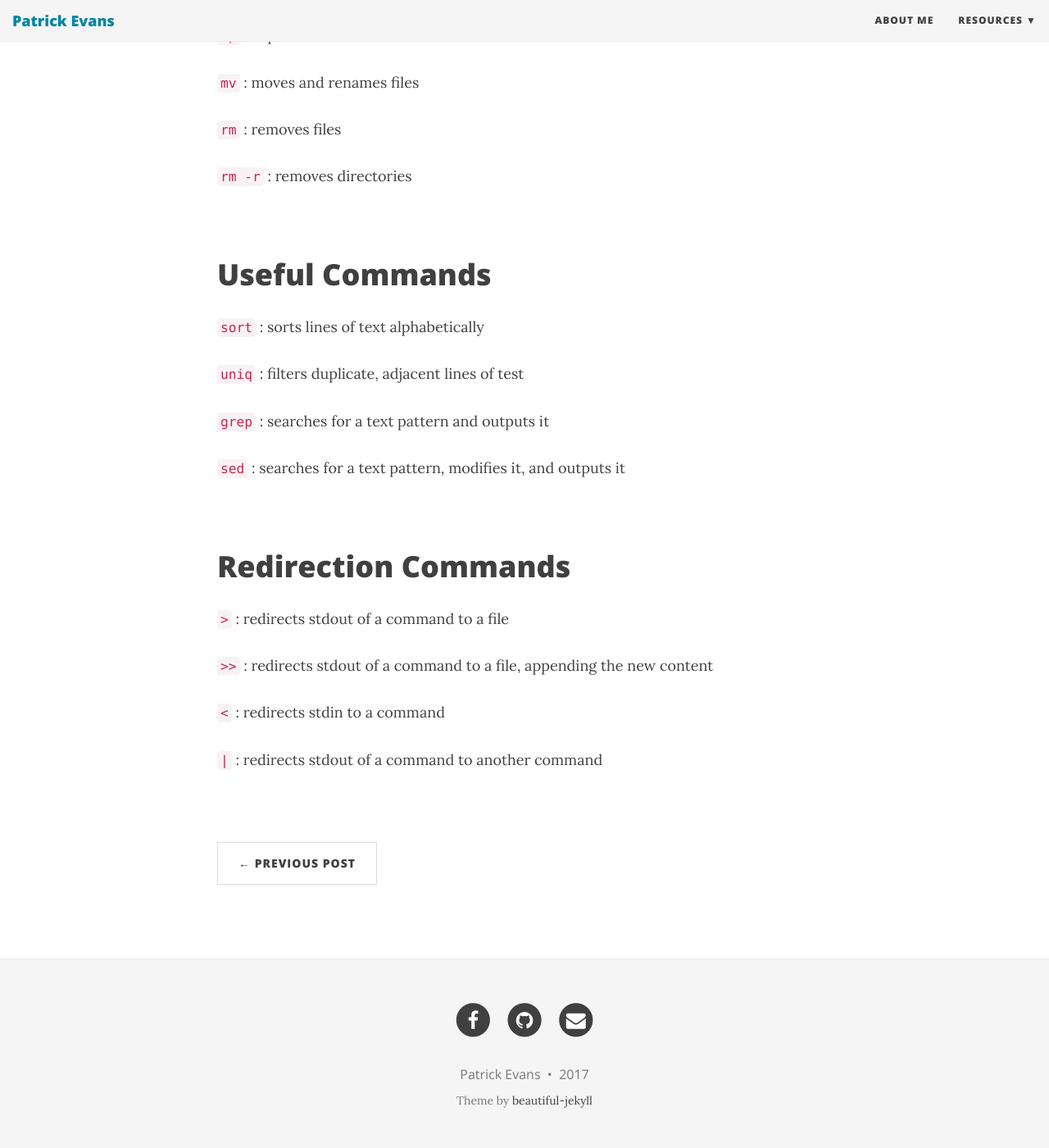
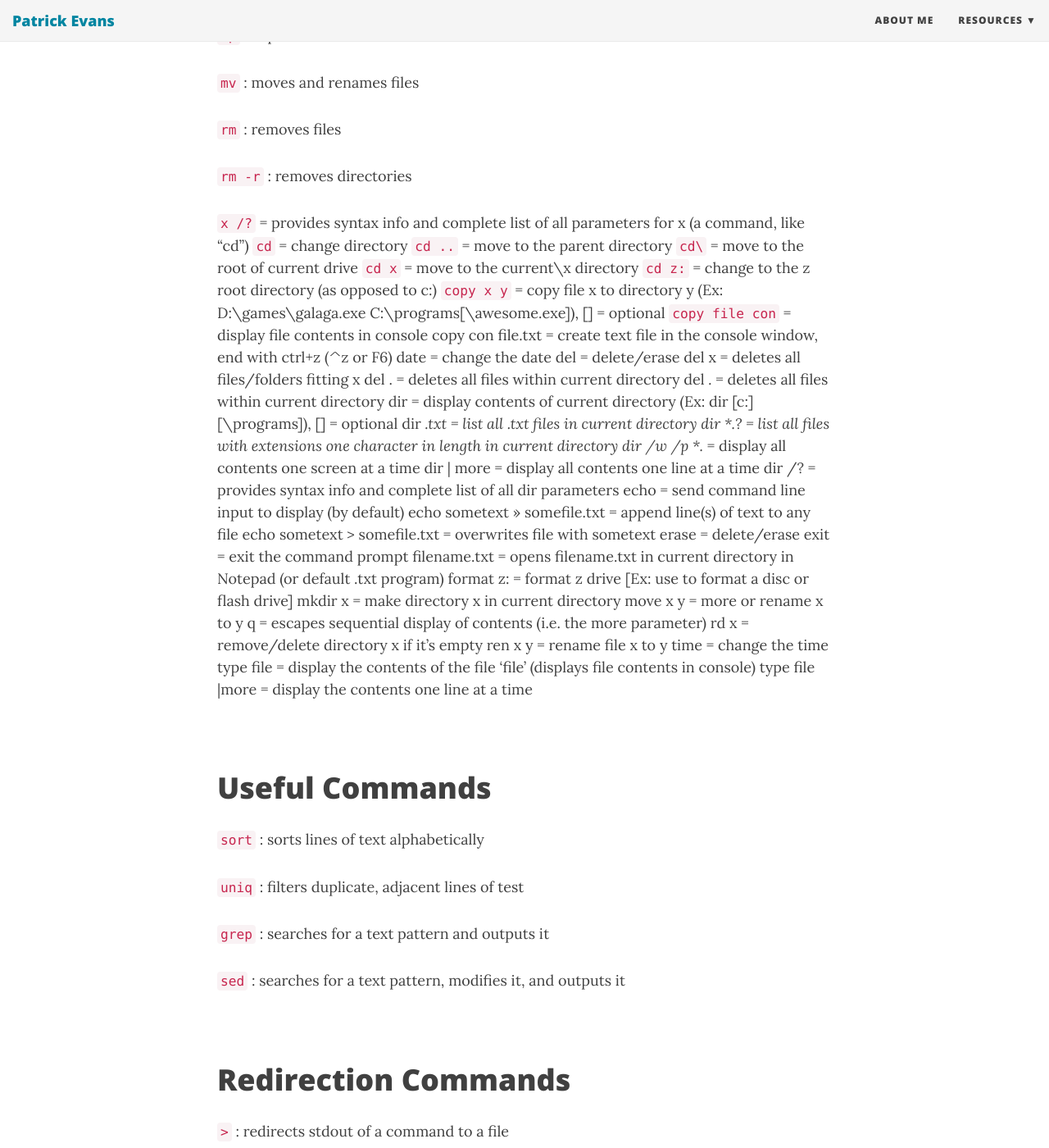
Before and after one commit to patevs/old_blog, a Jekyll site: the page built from _posts/2017-12-02-command-line.md, in a window 1280 px wide and 1400 px high, scrolled down 1223 px. Shown: the whole window at 82% size. Built offline with Jekyll 4.4.1, drawn with Linux system fonts in a browser that asks for light colours; nearby versions of some CDN libraries; some of the changed text lies outside the part shown.

Commit message:
check format on cmd _post

```diff
--- a/_posts/2017-12-02-command-line.md
+++ b/_posts/2017-12-02-command-line.md
@@ -1,16 +1,16 @@
 ---
 layout: post
 title: Windows Command Line
-subtitle: Cheat Sheet
+subtitle: Developing Command Line Skills
 ---
 
 <div style="border-bottom:1px solid black">
-The Windows <i>_C_ommand _L_ine _I_nterface</i> (CLI) is an essential and powerful tool for any developer. The command
+The Windows _C_ommand _L_ine _I_nterface (CLI) is an essential and powerful tool for any developer. The command
 line gives a user or client a means of interacting with a computer program through the issuing of
 commands to the program in the form of successive lines of text (commands).<br>
 
 <br>
-The following is my command prompt reference in case I forget any of it. This can also be used as a how-to guide if you are new to the Windows command line. You can open the your program and start testing out the features. Just make sure you don’t accidentally delete anything important!
+The following is my command prompt reference/ cheat sheet in case I forget any of it. This can also be used as a how-to guide if you are new to the Windows command line. You can open the your program and start testing out the features. Just make sure you don’t accidentally delete anything important!
 
 <p style="text-align:center"> More information <a href="https://www.codecademy.com/articles/command-line-commands">here</a></p>
 </div>
@@ -42,6 +42,42 @@ The following is my command prompt reference in case I forget any of it. This ca
 
 `rm -r` : removes directories
 
+`x /?` = provides syntax info and complete list of all parameters for x (a command, like “cd”)
+`cd` = change directory
+`cd ..` = move to the parent directory
+`cd\` = move to the root of current drive
+`cd x` = move to the current\x directory
+`cd z:` = change to the z root directory (as opposed to c:)
+`copy x y` = copy file x to directory y (Ex: D:\games\galaga.exe C:\programs[\awesome.exe]), [] = optional
+`copy file con` = display file contents in console
+copy con file.txt = create text file in the console window, end with ctrl+z (^z or F6)
+date = change the date
+del = delete/erase
+del x = deletes all files/folders fitting x
+del . = deletes all files within current directory
+del *.* = deletes all files within current directory
+dir = display contents of current directory (Ex: dir [c:][\programs]), [] = optional
+dir *.txt = list all .txt files in current directory
+dir *.? = list all files with extensions one character in length in current directory
+dir /w /p *.* = display all contents one screen at a time
+dir | more = display all contents one line at a time
+dir /? = provides syntax info and complete list of all dir parameters
+echo = send command line input to display (by default)
+echo sometext » somefile.txt = append line(s) of text to any file
+echo sometext > somefile.txt = overwrites file with sometext
+erase = delete/erase
+exit = exit the command prompt
+filename.txt = opens filename.txt in current directory in Notepad (or default .txt program)
+format z: = format z drive [Ex: use to format a disc or flash drive]
+mkdir x = make directory x in current directory
+move x y = more or rename x to y
+q = escapes sequential display of contents (i.e. the more parameter)
+rd x = remove/delete directory x if it’s empty
+ren x y = rename file x to y
+time = change the time
+type file = display the contents of the file ‘file’ (displays file contents in console)
+type file |more = display the contents one line at a time
+
 <br>
 
 # Useful Commands
```
